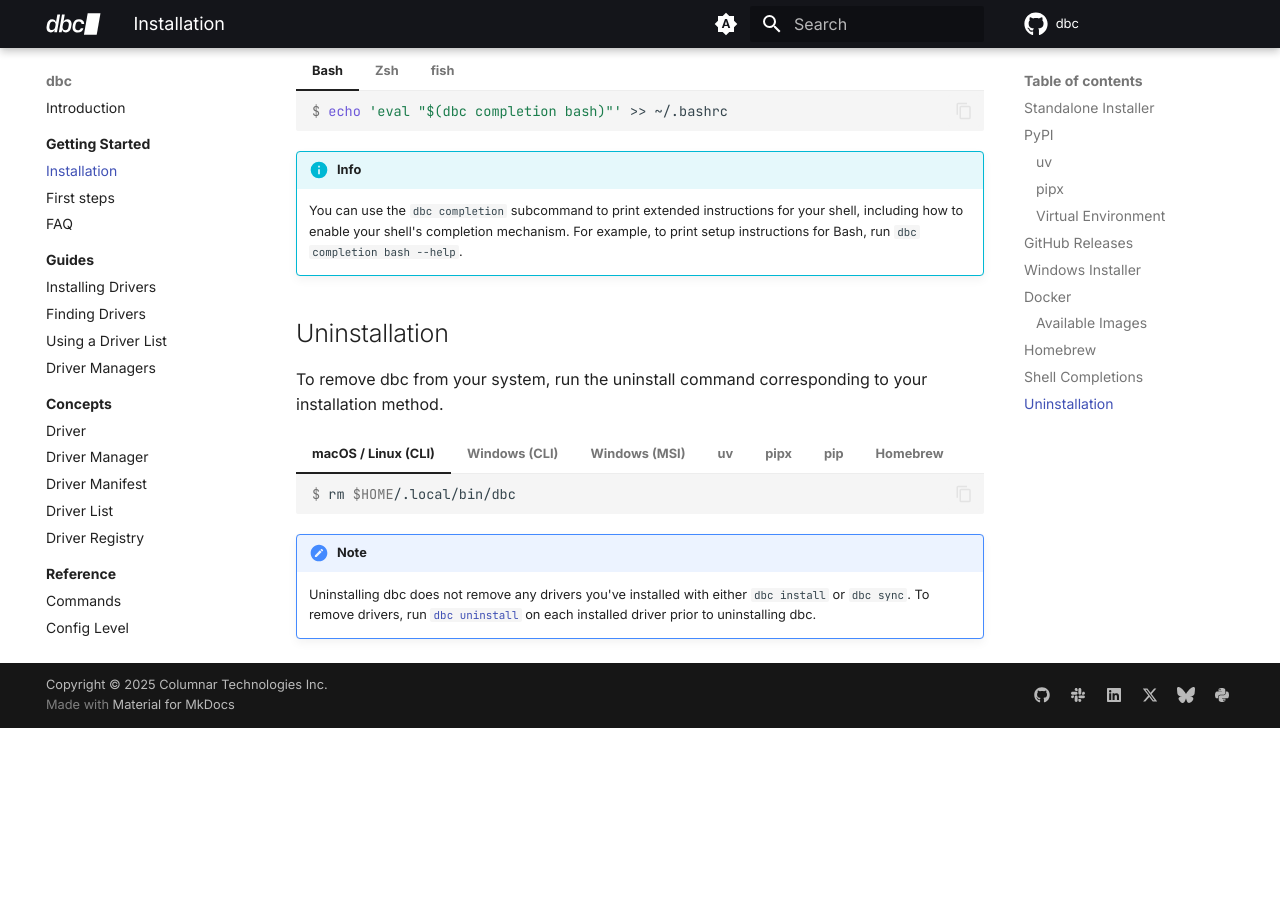
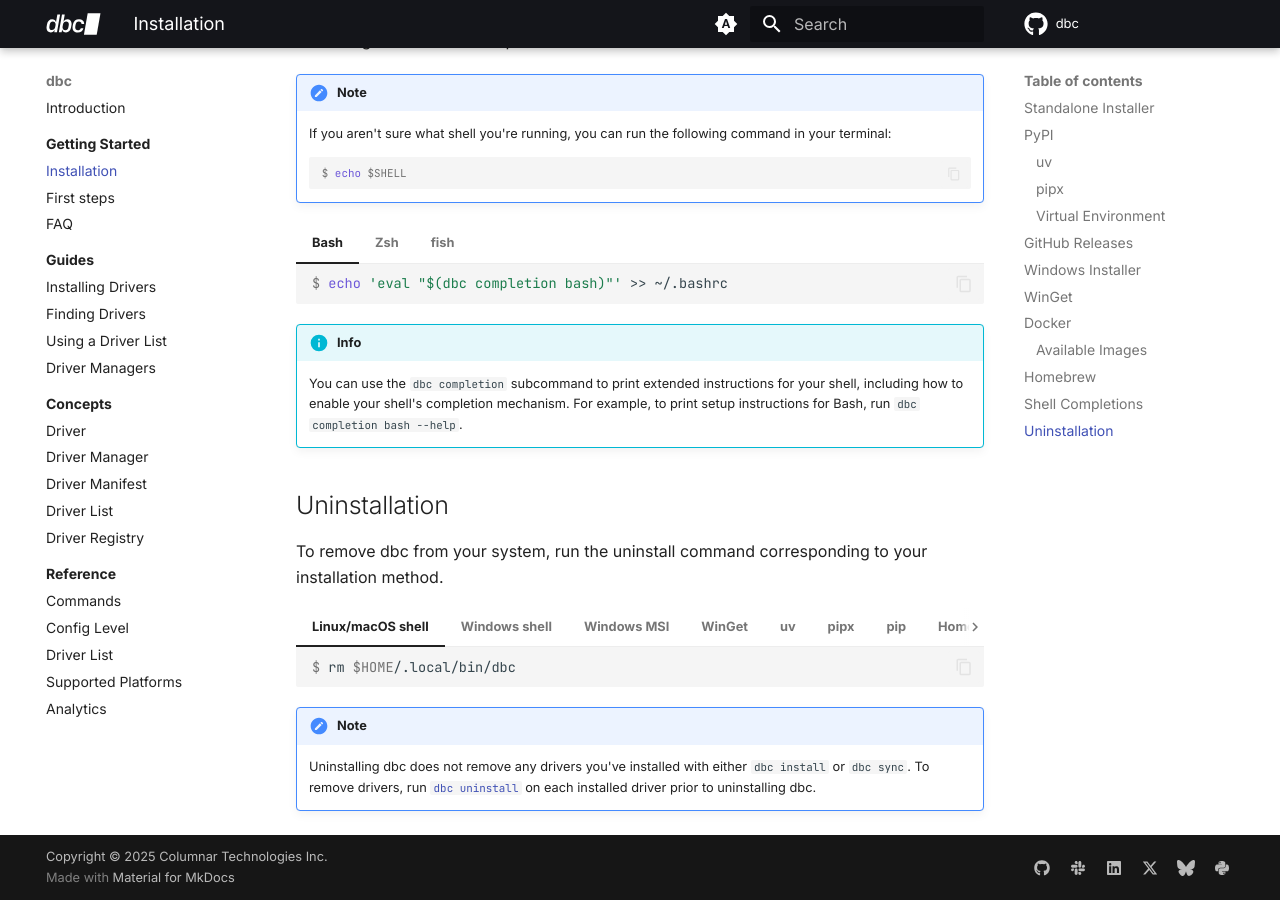
Before and after one commit to columnar-tech/dbc, an MkDocs documentation site: the page built from docs/getting_started/installation.md, in a window 1280 px wide and 900 px high, scrolled down 3250 px. Built offline with MkDocs 1.6.1 and Material for MkDocs 9.7.7, drawn with Linux system fonts in a browser that asks for light colours; plug-ins that fetch from the network failed and are left out; comment, search, counter and statistics services are not loaded; before the commit the page ends 3978 px from its top, so only the background shows below that; some of the changed text lies outside the part shown.

Commit message:
docs: document winget install option (#188)

````diff
--- a/docs/getting_started/installation.md
+++ b/docs/getting_started/installation.md
@@ -122,6 +122,14 @@
 |--------------|---------------------------------------------------------|
 | `x64`        | <https://dbc.columnar.tech/latest/dbc-latest-x64.msi>   |
 
+## WinGet
+
+On Windows, you can install dbc using [WinGet](https://learn.microsoft.com/en-us/windows/package-manager/winget/):
+
+```console
+$ winget install dbc
+```
+
 ## Docker
 
 We publish [Docker](https://docker.io) images for each dbc release.
@@ -194,21 +202,27 @@
 
 To remove dbc from your system, run the uninstall command corresponding to your installation method.
 
-=== "macOS / Linux (CLI)"
+=== "Linux/macOS shell"
 
     ```console
     $ rm $HOME/.local/bin/dbc
     ```
 
-=== "Windows (CLI)"
+=== "Windows shell"
 
     ```console
     $ powershell.exe -c "rm $HOME/.local/bin/dbc.exe"
     ```
 
-=== "Windows (MSI)"
+=== "Windows MSI"
 
     Go to **Settings** > **Apps** > **Installed apps** (or **Control Panel** > **Programs and Features**), select dbc, and click **Uninstall**.
+
+=== "WinGet"
+
+    ```console
+    $ winget uninstall dbc
+    ```
 
 === "uv"
 
````
Also changed, not shown: docs/index.md (+10 -4 lines).
